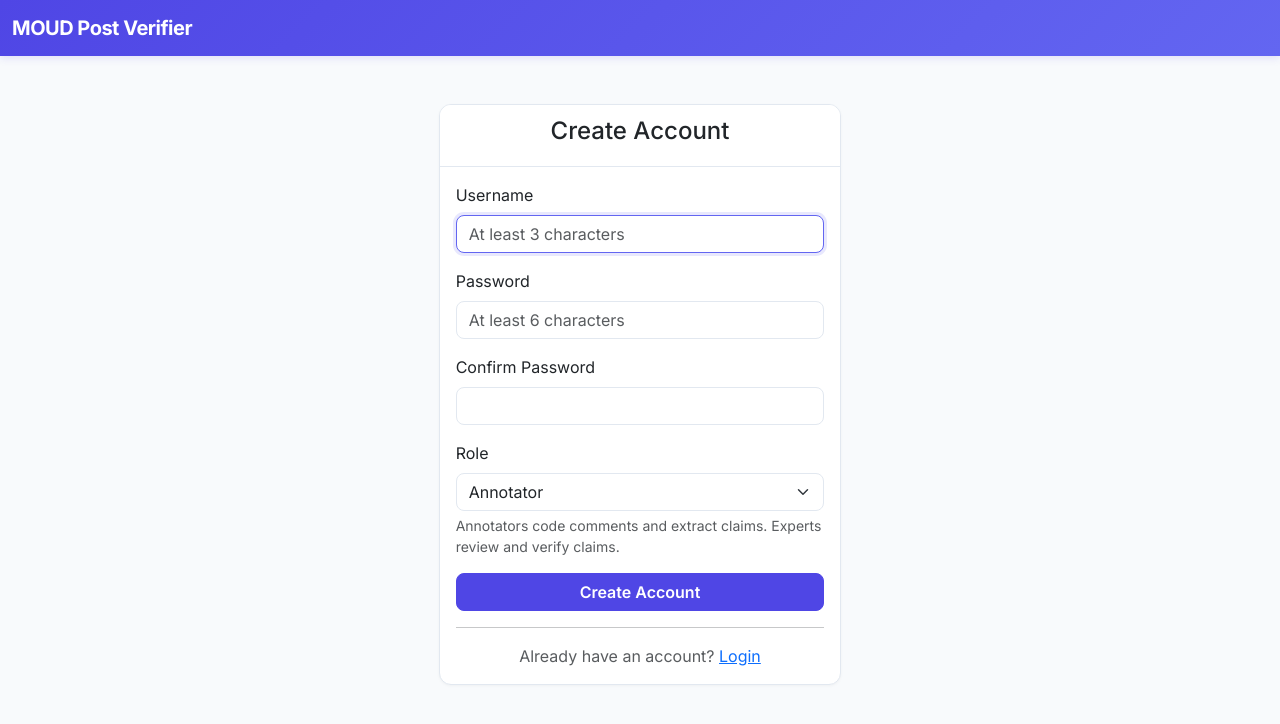
After one commit to rohanray14/LLM_Healthcare_Research, a Flask app: page /register in a window 1280 px wide. The commit adds this page. Shown: the top 724 px of the page. Run offline with Flask 3, Linux system fonts and the light colour scheme; parts of the project's set-up code (start-up, migrations or seed data) failed here and were passed over.

Commit message:
Persist sheet connections, fix pull tab selection, add self-service auth
- Sheet ID overrides now stored in DB (user_settings table) instead of
  in-memory dict — survives app restarts and works across gunicorn workers
- Pull lets users pick which sheet tab to import from (fixes "0 posts
  imported" when first tab isn't the data tab)
- Pull validates required columns upfront with clear error messages
- Column matching is now case-insensitive (Post_ID, post_id, etc.)
- Replace hardcoded login credentials with proper auth: users table with
  hashed passwords (werkzeug), self-service /register page, existing
  accounts seeded on startup

Co-Authored-By: Claude Opus 4.6 <noreply@anthropic.com>

```diff
--- a/webapp/app.py
+++ b/webapp/app.py
@@ -13,6 +13,7 @@ from models import (
     get_comment_spans, save_comment_spans, delete_comment_span, get_annotation_progress,
     get_claim_spans_for_review, get_expert_reviews, save_expert_reviews,
     get_posts_with_claims, get_expert_review_progress,
+    register_user, authenticate_user, seed_users,
 )
 
 app = Flask(__name__)
@@ -20,6 +21,7 @@ app.secret_key = SECRET_KEY
 
 # Auto-initialize on import (for gunicorn)
 init_db()
+seed_users(USERS)  # Migrate legacy hardcoded accounts to DB (idempotent)
 if not posts_loaded():
     from load_data import load_6k_data, load_llm_outputs
     load_6k_data()
@@ -40,15 +42,43 @@ def login():
     if request.method == "POST":
         username = request.form.get("username", "").strip()
         password = request.form.get("password", "")
-        user = USERS.get(username)
-        if user and user["password"] == password:
-            session["username"] = username
+        user = authenticate_user(username, password)
+        if user:
+            session["username"] = user["username"]
             session["role"] = user["role"]
             if user["role"] == "annotator":
                 return redirect(url_for("annotator_dashboard"))
             return redirect(url_for("expert_review_dashboard"))
-        flash("Invalid credentials", "danger")
+        flash("Invalid username or password", "danger")
     return render_template("login.html")
+
+
+@app.route("/register", methods=["GET", "POST"])
+def register():
+    if request.method == "POST":
+        username = request.form.get("username", "").strip()
+        password = request.form.get("password", "")
+        confirm = request.form.get("confirm_password", "")
+        role = request.form.get("role", "annotator")
+
+        if not username or not password:
+            flash("Username and password are required", "danger")
+        elif len(username) < 3:
+            flash("Username must be at least 3 characters", "danger")
+        elif len(password) < 6:
+            flash("Password must be at least 6 characters", "danger")
+        elif password != confirm:
+            flash("Passwords do not match", "danger")
+        elif role not in ("annotator", "expert"):
+            flash("Invalid role", "danger")
+        else:
+            ok, msg = register_user(username, password, role)
+            if ok:
+                flash("Account created! You can now log in.", "success")
+                return redirect(url_for("login"))
+            else:
+                flash(msg, "danger")
+    return render_template("register.html")
 
 
 @app.route("/logout")
@@ -424,7 +454,8 @@ def sheets_pull():
     if not sheets_configured(username):
         flash("Google Sheets not configured", "danger")
         return redirect(url_for("sheets_status"))
-    ok, msg = pull_input_data(username)
+    tab_name = request.form.get("tab_name", "").strip() or None
+    ok, msg = pull_input_data(username, tab_name=tab_name)
     flash(msg, "success" if ok else "danger")
     return redirect(url_for("sheets_status"))
 
@@ -448,6 +479,7 @@ def reload_excel():
 
 if __name__ == "__main__":
     init_db()
+    seed_users(USERS)
     if not posts_loaded():
         print("Database empty. Loading data from Excel files...")
         from load_data import load_6k_data, load_llm_outputs
--- a/webapp/sheets.py
+++ b/webapp/sheets.py
@@ -17,15 +17,12 @@ import threading
 import gspread
 from google.oauth2.service_account import Credentials
 
-from models import get_db
+from models import get_db, get_user_setting, set_user_setting
 
 logger = logging.getLogger(__name__)
 
 # Serialize all push operations so concurrent saves don't interleave
 _push_lock = threading.Lock()
-
-# Per-user runtime overrides for the sheet ID (falls back to env var)
-_sheet_id_overrides = {}  # username -> sheet_id
 
 SCOPES = [
     "https://www.googleapis.com/auth/spreadsheets",
@@ -54,27 +51,30 @@ def _get_client():
 
 
 def get_active_sheet_id(username=None):
-    """Return the active sheet ID for a user (per-user override or env var)."""
-    if username and username in _sheet_id_overrides:
-        return _sheet_id_overrides[username]
+    """Return the active sheet ID for a user (DB-persisted override, then env var)."""
+    if username:
+        override = get_user_setting(username, "sheet_id")
+        if override:
+            return override
     return os.environ.get("GOOGLE_SHEET_ID")
 
 
 def set_sheet_id(sheet_id, username=None):
-    """Set a per-user runtime override for the Google Sheet ID.
+    """Persist a per-user override for the Google Sheet ID.
 
     Accepts either a raw sheet ID or a full Google Sheets URL.
+    Survives app restarts and works across gunicorn workers.
     """
     if not sheet_id:
         if username:
-            _sheet_id_overrides.pop(username, None)
+            set_user_setting(username, "sheet_id", "")
         return
     sheet_id = sheet_id.strip()
     # Extract ID from full URL: docs.google.com/spreadsheets/d/SHEET_ID/...
     if "/spreadsheets/d/" in sheet_id:
         sheet_id = sheet_id.split("/spreadsheets/d/")[1].split("/")[0]
     if username:
-        _sheet_id_overrides[username] = sheet_id
+        set_user_setting(username, "sheet_id", sheet_id)
 
 
 def _get_spreadsheet(username=None):
@@ -249,8 +249,8 @@ def push_annotations_async(username=None):
     threading.Thread(target=_push, daemon=True).start()
 
 
-def pull_input_data(username=None):
-    """Pull post/comment data from the first sheet tab into the database.
+def pull_input_data(username=None, tab_name=None):
+    """Pull post/comment data from a sheet tab into the database.
 
     Expects columns: post_id, title, body, label1, label2, label3, num_comments, reddit_url, comment_1, comment_2, ...
     Only inserts posts that don't already exist in the DB.
@@ -260,18 +260,47 @@ def pull_input_data(username=None):
         return False, "Google Sheets not configured"
 
     try:
-        # Read from the first tab (assumed to be input data)
-        ws = spreadsheet.sheet1
+        # Read from the specified tab, or fall back to the first tab
+        if tab_name:
+            try:
+                ws = spreadsheet.worksheet(tab_name)
+            except gspread.exceptions.WorksheetNotFound:
+                return False, f"Tab '{tab_name}' not found in spreadsheet"
+        else:
+            ws = spreadsheet.sheet1
         all_data = ws.get_all_records()
         if not all_data:
             return False, "No data found in sheet"
+
+        # Validate required columns exist
+        required_cols = {"post_id", "title", "body"}
+        actual_cols = {str(k).strip().lower() for k in all_data[0].keys()}
+        # Build a case-insensitive mapping from actual column names
+        col_map = {str(k).strip().lower(): k for k in all_data[0].keys()}
+        missing = required_cols - actual_cols
+        if missing:
+            return False, (
+                f"Missing required columns: {', '.join(sorted(missing))}. "
+                f"Found columns: {', '.join(sorted(col_map.values()))}. "
+                f"Expected at minimum: post_id, title, body"
+            )
 
         conn = get_db()
         inserted_posts = 0
         inserted_comments = 0
 
+        def _get(row, name, default=""):
+            """Case-insensitive column lookup."""
+            # Try exact match first, then case-insensitive
+            if name in row:
+                return row[name]
+            for k in row:
+                if str(k).strip().lower() == name.lower():
+                    return row[k]
+            return default
+
         for row in all_data:
-            post_id = str(row.get("post_id", "")).strip()
+            post_id = str(_get(row, "post_id", "")).strip()
             if not post_id:
                 continue
 
@@ -280,13 +309,14 @@ def pull_input_data(username=None):
             if existing:
                 continue
 
-            title = str(row.get("title", ""))
-            body = str(row.get("body", ""))
-            label1 = str(row.get("label1", ""))
-            label2 = str(row.get("label2", ""))
-            label3 = str(row.get("label3", ""))
-            num_comments = int(row.get("num_comments", 0)) if row.get("num_comments") else 0
-            reddit_url = str(row.get("reddit_url", ""))
+            title = str(_get(row, "title"))
+            body = str(_get(row, "body"))
+            label1 = str(_get(row, "label1"))
+            label2 = str(_get(row, "label2"))
+            label3 = str(_get(row, "label3"))
+            nc = _get(row, "num_comments", 0)
+            num_comments = int(nc) if nc else 0
+            reddit_url = str(_get(row, "reddit_url"))
 
             conn.execute(
                 "INSERT INTO posts (id, title, body, label1, label2, label3, num_comments, reddit_url) "
@@ -298,7 +328,7 @@ def pull_input_data(username=None):
             # Look for comment columns (comment_1, comment_2, ... or numbered columns after index 7)
             ci = 1
             for key in row:
-                if key.lower().startswith("comment_") or key.lower().startswith("comment "):
+                if str(key).lower().startswith("comment_") or str(key).lower().startswith("comment "):
                     text = str(row[key]).strip()
                     if text and text.lower() != "nan":
                         conn.execute(
--- a/webapp/templates/login.html
+++ b/webapp/templates/login.html
@@ -1,10 +1,10 @@
 {% extends "base.html" %}
-{% block title %}Login - Healthcare Post Verification{% endblock %}
+{% block title %}Login - MOUD Post Verifier{% endblock %}
 {% block content %}
 <div class="row justify-content-center mt-5">
     <div class="col-md-4">
         <div class="card login-card">
-            <div class="card-header text-center"><h4>Expert Login</h4></div>
+            <div class="card-header text-center"><h4>Login</h4></div>
             <div class="card-body">
                 <form method="POST">
                     <div class="mb-3">
@@ -17,6 +17,8 @@
                     </div>
                     <button type="submit" class="btn btn-primary w-100">Login</button>
                 </form>
+                <hr>
+                <p class="text-center text-muted mb-0">Don't have an account? <a href="{{ url_for('register') }}">Create one</a></p>
             </div>
         </div>
     </div>
--- /dev/null
+++ b/webapp/templates/register.html
@@ -0,0 +1,40 @@
+{% extends "base.html" %}
+{% block title %}Create Account - MOUD Post Verifier{% endblock %}
+{% block content %}
+<div class="row justify-content-center mt-5">
+    <div class="col-md-4">
+        <div class="card">
+            <div class="card-header text-center"><h4>Create Account</h4></div>
+            <div class="card-body">
+                <form method="POST">
+                    <div class="mb-3">
+                        <label for="username" class="form-label">Username</label>
+                        <input type="text" class="form-control" id="username" name="username" required autofocus
+                               minlength="3" placeholder="At least 3 characters">
+                    </div>
+                    <div class="mb-3">
+                        <label for="password" class="form-label">Password</label>
+                        <input type="password" class="form-control" id="password" name="password" required
+                               minlength="6" placeholder="At least 6 characters">
+                    </div>
+                    <div class="mb-3">
+                        <label for="confirm_password" class="form-label">Confirm Password</label>
+                        <input type="password" class="form-control" id="confirm_password" name="confirm_password" required>
+                    </div>
+                    <div class="mb-3">
+                        <label for="role" class="form-label">Role</label>
+                        <select class="form-select" id="role" name="role">
+                            <option value="annotator" selected>Annotator</option>
+                            <option value="expert">Expert / Reviewer</option>
+                        </select>
+                        <div class="form-text">Annotators code comments and extract claims. Experts review and verify claims.</div>
+                    </div>
+                    <button type="submit" class="btn btn-primary w-100">Create Account</button>
+                </form>
+                <hr>
+                <p class="text-center text-muted mb-0">Already have an account? <a href="{{ url_for('login') }}">Login</a></p>
+            </div>
+        </div>
+    </div>
+</div>
+{% endblock %}
```
Also changed, not shown: webapp/models.py (+74 -0 lines), webapp/templates/sheets.html (+11 -1 lines).
